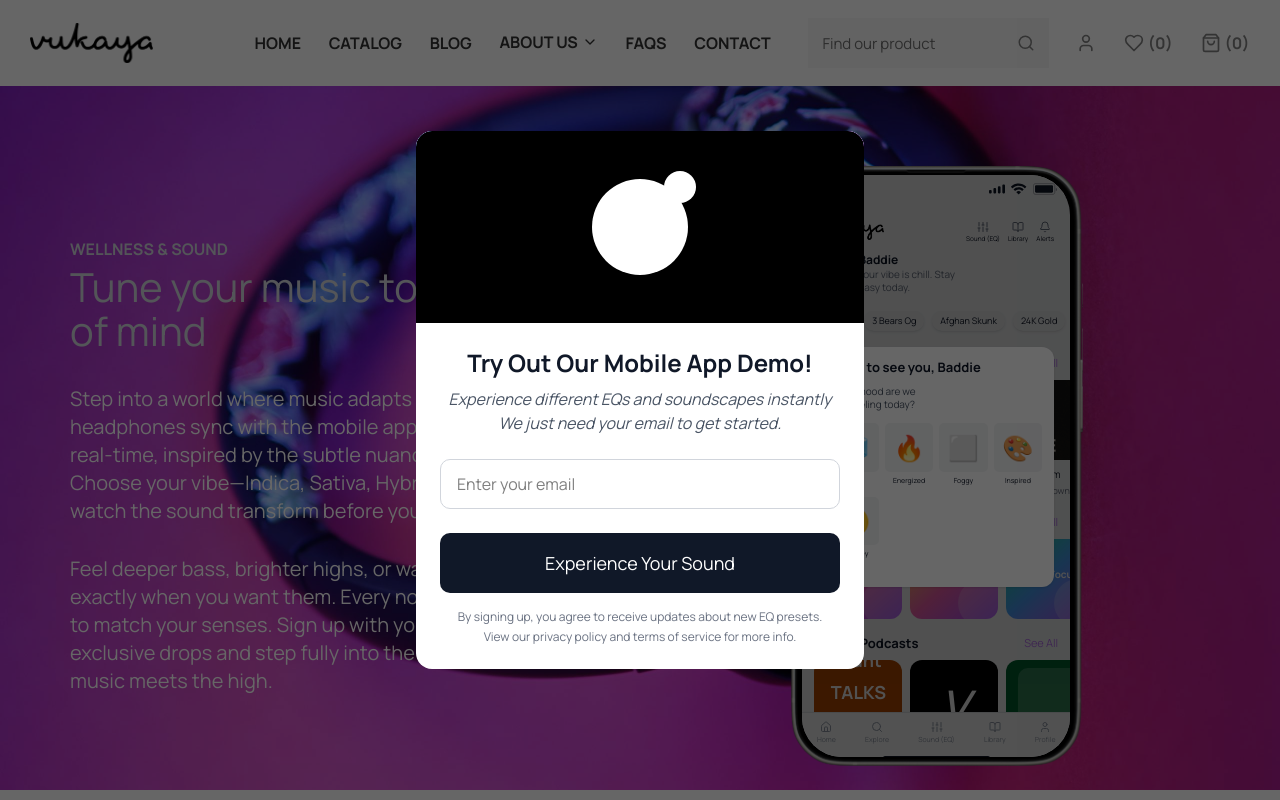
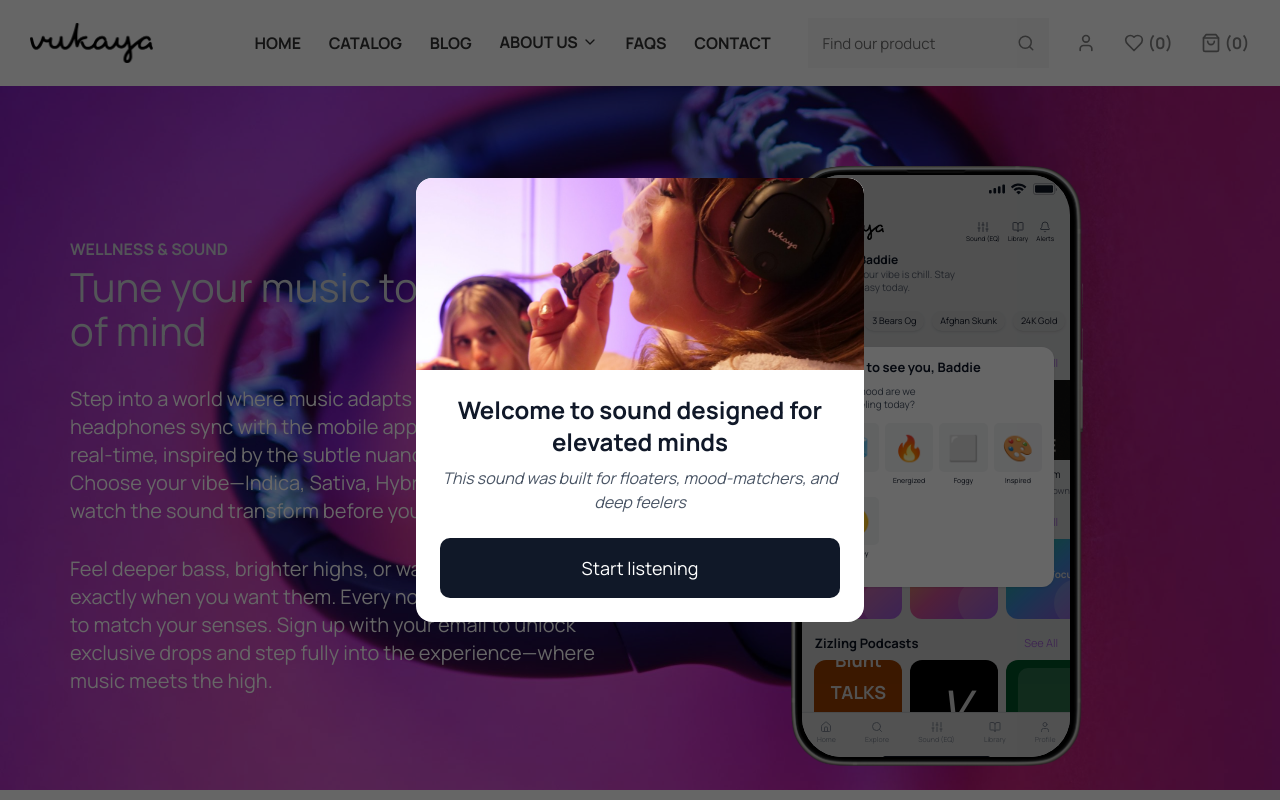
Before and after one commit to von-moyo/vukaya, a React (Vite) app: page / in a window 1280 px wide. Shown: the top 800 px of the page. Built offline with nearby package versions, Linux system fonts and the light colour scheme.

Commit message:
updated to reflect changes

```diff
--- a/src/assets/images/index.ts
+++ b/src/assets/images/index.ts
@@ -12,5 +12,6 @@ import KeepingItRealImage from "./keeping-it-real.jpeg";
 import OwnTheNightImage from "./own-the-night.jpeg";
 import FouramImage from "./song1.jpeg";
 import LeVibeImage from "./song2.jpeg";
+import ModalImage from "./modal-image.jpeg";
 
-export { NoPfp, Banner1, Banner2, Banner3, Banner4, Banner5, Headphones1, Headphones2, Headphones3, Phone, KeepingItRealImage, OwnTheNightImage, FouramImage, LeVibeImage };
+export { NoPfp, Banner1, Banner2, Banner3, Banner4, Banner5, Headphones1, Headphones2, Headphones3, Phone, KeepingItRealImage, OwnTheNightImage, FouramImage, LeVibeImage, ModalImage };
--- a/src/components/email-modal/index.tsx
+++ b/src/components/email-modal/index.tsx
@@ -1,38 +1,59 @@
 import React, { useRef, useState, useEffect } from "react";
-import { Headphones, Volume2, X } from "lucide-react";
+import { X } from "lucide-react";
 import { useClickOutside } from "../../hooks";
+import { ModalImage } from '../../assets';
+import { useForm } from "react-hook-form";
+import { z } from "zod";
+import { zodResolver } from "@hookform/resolvers/zod";
 
-const SoundVibeModal: React.FC = () => {
-  const [email, setEmail] = useState("");
-  const [selectedVibe, setSelectedVibe] = useState("");
-  const [selectedNeed, setSelectedNeed] = useState("");
+interface SoundVibeModalProps {
+  isOpen: boolean;
+  onClose: () => void;
+}
+
+interface FormValues {
+  email: string;
+}
+
+// ✅ Yup validation schema
+const schema = z.object({
+  email: z.string().email("Please enter a valid email"),
+});
+
+const SoundVibeModal: React.FC<SoundVibeModalProps> = ({ isOpen, onClose }) => {
   const [isSubmitted, setIsSubmitted] = useState(false);
-  const [emailModalOpen, setEmailModalOpen] = useState(true);
+
+  const {
+    register,
+    handleSubmit,
+    formState: { errors },
+  } = useForm<FormValues>({
+    resolver: zodResolver(schema),
+  });
+
 
   const modalRef = useRef<HTMLDivElement | null>(null);
 
-  // Close modal when clicking outside
-  useClickOutside(modalRef, modalRef, () => setEmailModalOpen(false));
+  useClickOutside(modalRef, modalRef, () => onClose());
 
-  // Close modal on Esc
   useEffect(() => {
     const handleEsc = (e: KeyboardEvent) => {
-      if (e.key === "Escape") setEmailModalOpen(false);
+      if (e.key === "Escape") onClose();
     };
     document.addEventListener("keydown", handleEsc);
     return () => document.removeEventListener("keydown", handleEsc);
-  }, []);
+  }, [onClose]);
 
-  const handleSubmit = () => {
-    if (email) {
+  const onSubmit = (data: FormValues) => {
     setIsSubmitted(true);
     setTimeout(() => {
-        alert("Welcome to your personalized sound experience!");
+      alert(`Welcome, ${data.email}! Your personalized sound experience awaits.`);
       setIsSubmitted(false);
-        setEmailModalOpen(false);
+      onClose();
     }, 1500);
-    }
   };
+
+  if (!isOpen) return null;
 
   if (isSubmitted) {
     return (
@@ -50,7 +71,7 @@ const SoundVibeModal: React.FC = () => {
     );
   }
 
-  return emailModalOpen ? (
+  return (
     <div className="fixed inset-0 flex items-center justify-center p-4 z-[9999999]">
       <div className="absolute inset-0 bg-black/60" />
       <div
@@ -59,36 +80,26 @@ const SoundVibeModal: React.FC = () => {
       >
         {/* Close button */}
         <button
-          onClick={() => setEmailModalOpen(false)}
+          onClick={onClose}
           className="absolute top-3 right-3 text-gray-500 hover:text-gray-800 transition"
         >
           <X className="w-5 h-5" />
         </button>
 
         {/* Header */}
-        <div className="relative h-48 bg-gradient-to-br from-blue-400 via-purple-500 to-pink-500 rounded-t-2xl overflow-hidden">
-          <div className="absolute inset-0 bg-black bg-opacity-20"></div>
-          <div className="absolute inset-0 flex items-center justify-center">
-            <div className="relative">
-              <div className="w-24 h-24 bg-white bg-opacity-20 rounded-full flex items-center justify-center backdrop-blur-sm">
-                <Headphones className="w-12 h-12 text-white" />
-              </div>
-              <div className="absolute -top-2 -right-2 w-8 h-8 bg-white bg-opacity-30 rounded-full flex items-center justify-center">
-                <Volume2 className="w-4 h-4 text-white" />
-              </div>
-            </div>
-          </div>
+        <div className="relative h-48 rounded-t-2xl overflow-hidden">
+          <img src={ModalImage} alt="Modal" className="absolute inset-0 w-full h-full object-cover" />
         </div>
 
         {/* Body */}
         <div className="p-6">
           <div className="text-center mb-6">
             <h2 className="sm:text-2xl text-xl font-bold text-gray-900 mb-2">
-              Try Out Our Mobile App Demo!
+              Get Early Access to Sound Drops!
             </h2>
             <div className="flex items-center justify-center gap-2 text-gray-600">
               <span className="italic sm:text-base text-sm">
-                Experience different EQs and soundscapes instantly  <br /> We just need your email to get started.
+                Before we drop you into the sound, we need one thing, <b className="text-black">your email.</b> We’ll send you exclusive sound drops and unlock deeper vibes as they arrive. Enter your email to start the experience
               </span>
             </div>
           </div>
@@ -98,18 +109,21 @@ const SoundVibeModal: React.FC = () => {
             <input
               type="email"
               placeholder="Enter your email"
-            value={email}
-            onChange={(e) => setEmail(e.target.value)}
-            className="w-full px-4 py-3 border border-gray-300 rounded-lg focus:ring-0  outline-none transition-all mb-6"
-            required
+              {...register("email")}
+              className={`w-full px-4 py-3 border rounded-lg outline-none transition-all mb-2 ${
+                errors.email ? "border-red-500" : "border-gray-300"
+              }`}
             />
+            {errors.email && (
+              <p className="text-red-500 text-sm mb-4">{errors.email.message}</p>
+            )}
 
           {/* Submit */}
           <button
-            onClick={handleSubmit}
+            onClick={handleSubmit(onSubmit)}
             className="w-full bg-gray-900 cursor-pointer text-white py-4 rounded-lg font-medium sm:text-lg text-base hover:bg-gray-800 transition-colors transform hover:scale-[1.02] active:scale-[0.98]"
           >
-            Experience Your Sound
+            Subscribe to sound drops
           </button>
 
           {/* Footer */}
@@ -122,7 +136,7 @@ const SoundVibeModal: React.FC = () => {
         </div>
       </div>
     </div>
-  ) : null;
+  );
 };
 
 export { SoundVibeModal };
--- a/src/components/home/hero-section/index.tsx
+++ b/src/components/home/hero-section/index.tsx
@@ -1,8 +1,9 @@
-import React from 'react';
+import React, { useState } from 'react';
 import { motion } from 'framer-motion';
 import { Banner1, Banner2, Banner4 } from '../../../assets';
 import { MobileSimulator } from '../mobile-simulator';
 import { SoundVibeModal } from '../../email-modal';
+import { WelcomeModal } from '../..';
 
 interface HeroSlide {
   id: number;
@@ -42,10 +43,22 @@ const heroSlides: HeroSlide[] = [
 
 const HeroCarousel: React.FC = () => {
   const currentSlideData = heroSlides[2];
+  const [isSoundVibeModalOpen, setIsSoundVibeModalOpen] = useState(false);
+  const [isWelcomeModalOpen, setIsWelcomeModalOpen] = useState(true);
 
   return (
     <>
-      <SoundVibeModal />
+      <WelcomeModal
+        isOpen={isWelcomeModalOpen}
+        onClose={() => {
+          setIsWelcomeModalOpen(false);
+          setIsSoundVibeModalOpen(true);
+        }}
+      />
+      <SoundVibeModal
+        isOpen={isSoundVibeModalOpen}
+        onClose={() => setIsSoundVibeModalOpen(false)}
+      />
       <div className="relative overflow-hidden bg-gray-900">
         <motion.div
           className="absolute inset-0"
--- a/src/components/index.ts
+++ b/src/components/index.ts
@@ -7,3 +7,4 @@ export * from './mobile-app';
 export * from './toggle';
 export * from './bar-chart';
 export * from './email-modal';
+export * from './welcome-modal';
--- a/src/components/mobile-app/index.tsx
+++ b/src/components/mobile-app/index.tsx
@@ -27,7 +27,7 @@ const mockAudio = "https://www.soundjay.com/misc/sounds/bell-ringing-05.wav";
 
 const MobileApp = () => {
   const [activeTab, setActiveTab] = useState('Home');
-  const [modalOpen, setModalOpen] = useState(true);
+  const [moodModalOpen, setMoodModalOpen] = useState(true);
   const [soundModalOpen, setSoundModalOpen] = useState(false);
   const [isOnNotification, setIsOnNotification] = useState(true);
   const [isOnDarkMode, setIsOnDarkMode] = useState(false);
@@ -55,6 +55,20 @@ const MobileApp = () => {
     modalOverlay: isOnDarkMode ? 'bg-black/40' : 'bg-black/20'
   };
 
+  const defaultData = [
+    { name: '20', max: 100, value: 65 },
+    { name: '62', max: 100, value: 70 },
+    { name: '125', max: 100, value: 60 },
+    { name: '255', max: 100, value: 55 },
+    { name: '500', max: 100, value: 50 },
+    { name: '1k', max: 100, value: 45 },
+    { name: '2k', max: 100, value: 55 },
+    { name: '4k', max: 100, value: 60 },
+    { name: '8k', max: 100, value: 50 },
+    { name: '16k', max: 100, value: 40 },
+  ];
+
+
   const indicaData = [
     { name: '31', max: 100, value: 80 },
     { name: '62', max: 100, value: 75 },
@@ -94,16 +108,16 @@ const MobileApp = () => {
     { name: '16k', max: 100, value: 55 },
   ];
 
-  const [eqValues, setEqValues] = useState(indicaData);
+  const [eqValues, setEqValues] = useState(defaultData);
   const [selectedCannabisType, setSelectedCannabisType] = useState<string>('');
 
   const audioRef = useRef<any>(null);
-  const modalRef = useRef<any>(null);
+  const moodModalRef = useRef<any>(null);
   const soundModalRef = useRef<any>(null);
   const stepsRef = useRef<any>(null);
   const thankYouModalRef = useRef<any>(null);
 
-  useClickOutside(modalRef, modalRef, () => setModalOpen(false));
+  useClickOutside(moodModalRef, moodModalRef, () => setMoodModalOpen(false));
   useClickOutside(soundModalRef, soundModalRef, () => setSoundModalOpen(false));
   useClickOutside(stepsRef, stepsRef, () => setStepsOpen(false));
   useClickOutside(thankYouModalRef, thankYouModalRef, () => setShowThankYouModal(false));
@@ -320,24 +334,29 @@ const MobileApp = () => {
       setEqValues(hybridData);
     }
 
-    if (currentSong && audioRef.current) {
+    if (currentSong && audioRef.current && selectedCannabisType) {
       const variant = selectedCannabisType.toLowerCase();
-      const newSrc = currentSong.audioUrls[variant] || currentSong.audioUrl; // Fallback to default audioUrl
-
-      if (audioRef.current.src !== newSrc) {
-        const currentTime = audioRef.current.currentTime;
-        const wasPlaying = isPlaying;
-
-        // Pause only if playing to avoid unnecessary state changes
-        if (isPlaying) {
+      const newSrc = currentSong.audioUrls?.[variant] || currentSong.audioUrl;
+      const currentSrc = audioRef.current.src;
+
+      if (currentSrc !== newSrc) {
+        const savedTime = audioRef.current.currentTime;
+        const wasPlaying = !audioRef.current.paused;
+
+        // Always pause first to prevent glitches
         audioRef.current.pause();
-        }
-
-        audioRef.current.src = newSrc;
-        audioRef.current.currentTime = currentTime;
-
-        // Wait for the audio to be ready before playing
-        const onCanPlay = () => {
+        setIsPlaying(false);
+
+        // Clear any existing event listeners
+        const cleanup = () => {
+          audioRef.current.removeEventListener('canplaythrough', onCanPlayThrough);
+          audioRef.current.removeEventListener('error', onError);
+        };
+
+        const onCanPlayThrough = () => {
+          cleanup();
+          if (audioRef.current) {
+            audioRef.current.currentTime = savedTime;
             if (wasPlaying) {
               audioRef.current.play().then(() => {
                 setIsPlaying(true);
@@ -346,15 +365,22 @@ const MobileApp = () => {
                 setIsPlaying(false);
               });
             }
-          // Clean up the event listener
-          audioRef.current.removeEventListener('canplay', onCanPlay);
-        };
-
-        audioRef.current.addEventListener('canplay', onCanPlay);
-        audioRef.current.load(); // Load the new source
-      }
-    }
-  }, [selectedCannabisType, currentSong]);
+          }
+        };
+
+        const onError = () => {
+          cleanup();
+          console.error('Audio loading failed');
+          setIsPlaying(false);
+        };
+
+        audioRef.current.addEventListener('canplaythrough', onCanPlayThrough);
+        audioRef.current.addEventListener('error', onError);
+        audioRef.current.src = newSrc;
+        audioRef.current.load();
+      }
+    }
+  }, [selectedCannabisType]);
 
   const playSong = (song: any) => {
     if (audioRef.current && song.audioUrl) {
@@ -484,12 +510,12 @@ const MobileApp = () => {
   }, []);
 
   useEffect(() => {
-    if (modalOpen) {
+    if (moodModalOpen) {
       setDemoStep(0);
     } else {
       setDemoStep(1);
     }
-  }, [modalOpen]);
+  }, [moodModalOpen]);
 
   useEffect(() => {
     if (demoStep === 6) {
@@ -597,21 +623,36 @@ const MobileApp = () => {
       <div ref={thankYouModalRef} className={`${theme.modalBg} ${theme.shadow} rounded-[12px] px-4 py-6 w-full max-w-sm`}>
         <h2 className={`${theme.text} text-sm font-bold mb-2`}>Thank You for Trying the Demo!</h2>
         <p className={`${theme.textSecondary} text-[10px] mb-4`}>
-          Experience the full power of cannabis-inspired audio with our app. Download now to explore more!
+          You just felt a hint of what this can do. To unlock every Soundscape Shift, you need two things: the App + The headphones we designed this for
         </p>
+        <div className='flex gap-2'>
           <a
             href="https://apps.apple.com/ca/app/vukaya/id6468777028"
             target="_blank"
             rel="noopener noreferrer"
             onClick={() => { setStepsOpen(false); setShowThankYouModal(false); }}
-          className="bg-black text-white px-3 py-1.5 rounded-[9px] font-semibold hover:bg-black/80 transition-colors flex items-center w-fit gap-1"
+            className="bg-black text-white px-2 py-1 rounded-[5px] font-semibold hover:bg-black/80 transition-colors flex items-center w-fit gap-1"
           >
-          <IconApple size={25} color="white" />
+            <IconApple size={16} color="white" />
             <div className="flex flex-col leading-none">
-            <span className="text-[9px]">Download on the</span>
-            <span className="text-[13px] font-semibold">App Store</span>
+              <span className="text-[6px]">Download on the</span>
+              <span className="text-[9px] font-semibold">App Store</span>
             </div>
           </a>
+          <a
+            href="https://vukaya.com/collections/all"
+            target="_blank"
+            rel="noopener noreferrer"
+            onClick={() => { setStepsOpen(false); setShowThankYouModal(false); }}
+            className="bg-black text-white px-2 py-1 rounded-[5px] font-semibold hover:bg-black/80 transition-colors flex items-center w-fit gap-1"
+          >
+            <Headphones className='w-3.5 h-3.5' />
+            <div className="flex flex-col leading-none">
+              <span className="text-[6px]">Get the headphones</span>
+              <span className="text-[9px] font-semibold">from Our Store</span>
+            </div>
+          </a>
+        </div>
       </div>
     </div>
   );
@@ -619,7 +660,7 @@ const MobileApp = () => {
   const renderMoodModal = () => (
     <div className={`absolute inset-0 ${theme.modalOverlay} h-[590px] -mt-[25px] flex items-center justify-center z-50 p-4`}>
       <div
-        ref={modalRef}
+        ref={moodModalRef}
         className={`${theme.modalBg} ${theme.shadow} rounded-[12px] p-3 w-full max-w-sm`}
       >
         <h2 className={`${theme.text} text-[13px] font-bold mb-2`}>Good to see you, Baddie</h2>
@@ -630,7 +671,7 @@ const MobileApp = () => {
             <div key={index} className='flex flex-col items-center gap-1'>
               <div
                 className={`${isOnDarkMode ? 'bg-gray-800' : 'bg-gray-100'} rounded-[5px] flex flex-col items-center justify-center aspect-square cursor-pointer hover:opacity-80 transition-opacity w-full`}
-                onClick={() => setModalOpen(false)}
+                onClick={() => setMoodModalOpen(false)}
               >
                 <div className="text-[25px]">{mood.icon}</div>
               </div>
@@ -1477,7 +1518,7 @@ const MobileApp = () => {
               <div className={`h-1 ${isOnDarkMode ? 'bg-white' : 'bg-gray-900'} rounded-full mx-auto w-[40%] mb-2`}></div>
             </div>
 
-            {modalOpen && renderMoodModal()}
+            {moodModalOpen && renderMoodModal()}
             {soundModalOpen && renderCannabisSound()}
             {showThankYouModal && renderThankYouModal()}
           </>
--- /dev/null
+++ b/src/components/welcome-modal/index.tsx
@@ -0,0 +1,72 @@
+import React, { useRef, useEffect } from "react";
+import { X } from "lucide-react";
+import { useClickOutside } from "../../hooks";
+import { ModalImage } from "../../assets";
+
+interface WelcomeModalProps {
+  isOpen: boolean;
+  onClose: () => void;
+}
+
+const WelcomeModal: React.FC<WelcomeModalProps> = ({ isOpen, onClose }) => {
+  const modalRef = useRef<HTMLDivElement | null>(null);
+
+  useClickOutside(modalRef, modalRef, () => onClose());
+
+  useEffect(() => {
+    const handleEsc = (e: KeyboardEvent) => {
+      if (e.key === "Escape") onClose();
+    };
+    document.addEventListener("keydown", handleEsc);
+    return () => document.removeEventListener("keydown", handleEsc);
+  }, [onClose]);
+
+  if (!isOpen) return null;
+
+  return (
+    <div className="fixed inset-0 flex items-center justify-center p-4 z-[9999999]">
+      <div className="absolute inset-0 bg-black/60" />
+      <div
+        ref={modalRef}
+        className="bg-white rounded-2xl max-w-md w-full max-h-[600px] overflow-y-auto scrollbar-hidden relative"
+      >
+        {/* Close button */}
+        <button
+          onClick={onClose}
+          className="absolute top-3 right-3 text-gray-500 hover:text-gray-800 transition"
+        >
+          <X className="w-5 h-5" />
+        </button>
+
+        {/* Header Image */}
+        <div className="relative h-48 rounded-t-2xl overflow-hidden">
+          <img
+            src={ModalImage}
+            alt="Modal"
+            className="absolute inset-0 w-full h-full object-cover"
+          />
+        </div>
+
+        {/* Body */}
+        <div className="p-6 text-center">
+          <h2 className="sm:text-2xl text-xl font-bold text-gray-900 mb-2">
+            Welcome to sound designed for elevated minds
+          </h2>
+          <p className="text-gray-600 italic sm:text-base text-sm mb-6">
+            This sound was built for floaters, mood-matchers, and deep feelers
+          </p>
+
+          {/* Start Button */}
+          <button
+            onClick={onClose}
+            className="w-full cursor-pointer bg-gray-900 text-white py-4 rounded-lg font-medium sm:text-lg text-base hover:bg-gray-800 transition-colors transform hover:scale-[1.02] active:scale-[0.98]"
+          >
+            Start listening
+          </button>
+        </div>
+      </div>
+    </div>
+  );
+};
+
+export { WelcomeModal };
```
Also changed, not shown: src/assets/images/modal-image.jpeg (added). Lines whose indentation alone changed are shown as unchanged.
